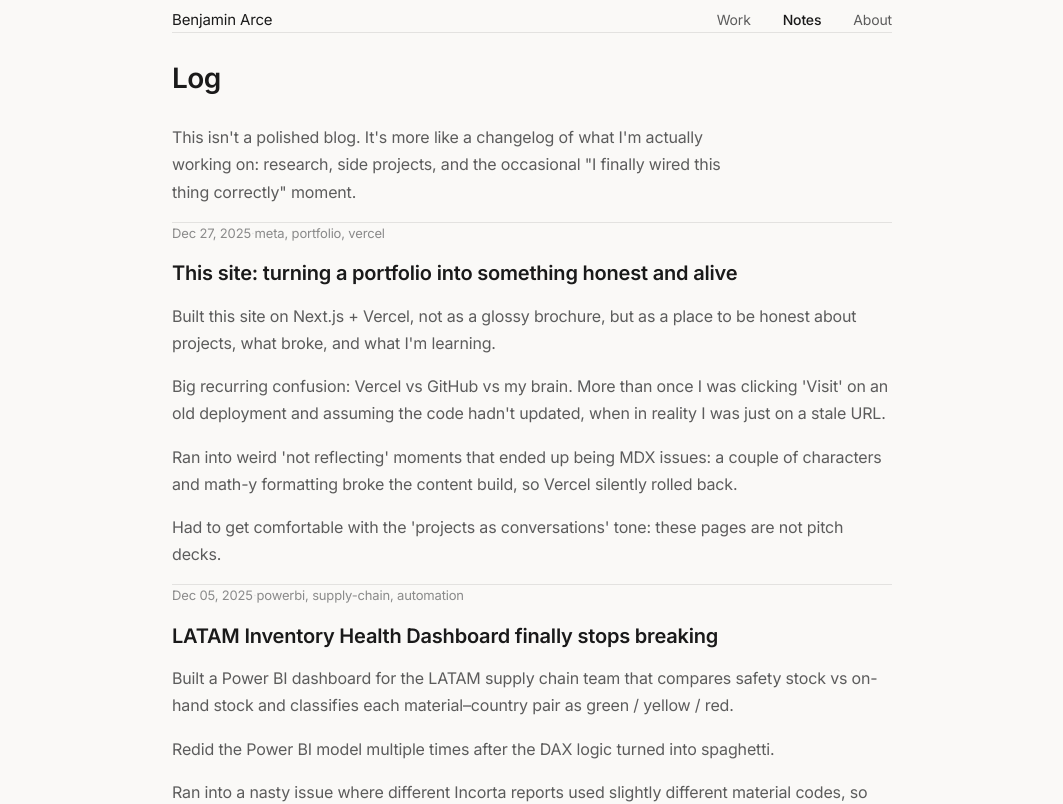
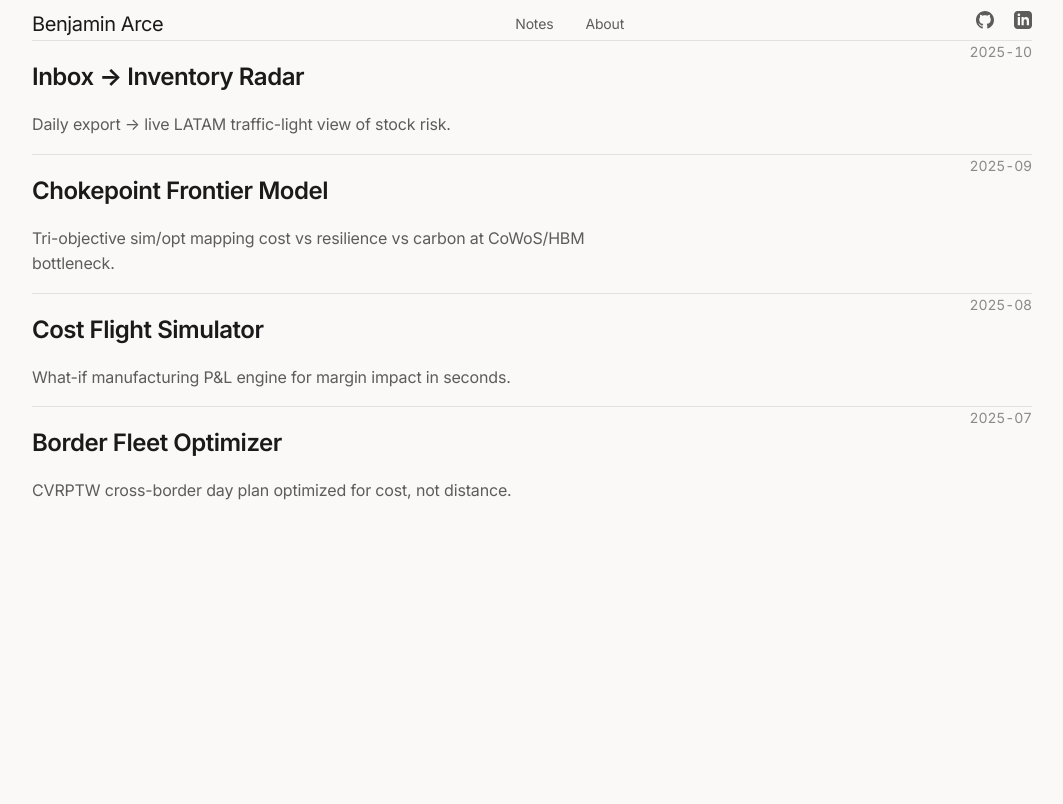
Before and after one commit to benjaminarce-cloud/arcev2-portfolio, a Next.js app: page /notes in a window 1280 px wide. Shown: the top 804 px of the page, without its empty margins (108-1171 px from the left). Built offline with nearby package versions, Linux system fonts and the light colour scheme.

Commit message:
Update page.tsx

```diff
--- a/src/app/notes/page.tsx
+++ b/src/app/notes/page.tsx
@@ -1,131 +1,104 @@
 import Link from "next/link";
 
-const logs = [
+const projects = [
   {
-    title: "This site: turning a portfolio into something honest and alive",
-    date: "Dec 27, 2025",
-    tags: ["meta", "portfolio", "vercel"],
-    content: [
-      "Built this site on Next.js + Vercel, not as a glossy brochure, but as a place to be honest about projects, what broke, and what I'm learning.",
-      "Big recurring confusion: Vercel vs GitHub vs my brain. More than once I was clicking 'Visit' on an old deployment and assuming the code hadn't updated, when in reality I was just on a stale URL.",
-      "Ran into weird 'not reflecting' moments that ended up being MDX issues: a couple of characters and math-y formatting broke the content build, so Vercel silently rolled back.",
-      "Had to get comfortable with the 'projects as conversations' tone: these pages are not pitch decks.",
-    ],
+    slug: "inbox-inventory-radar",
+    title: "Inbox → Inventory Radar",
+    description: "Daily export → live LATAM traffic-light view of stock risk.",
+    date: "2025-10",
   },
   {
-    title: "LATAM Inventory Health Dashboard finally stops breaking",
-    date: "Dec 05, 2025",
-    tags: ["powerbi", "supply-chain", "automation"],
-    content: [
-      "Built a Power BI dashboard for the LATAM supply chain team that compares safety stock vs on-hand stock and classifies each material–country pair as green / yellow / red.",
-      "Redid the Power BI model multiple times after the DAX logic turned into spaghetti.",
-      "Ran into a nasty issue where different Incorta reports used slightly different material codes, so joins silently failed.",
-      "Power Automate turned out to be surprisingly fragile. Small changes in conditions broke the flow.",
-      "The payoff: the team now talks in terms of 'reds' and 'yellows' instead of screenshotting spreadsheets.",
-    ],
+    slug: "chokepoint-frontier-model",
+    title: "Chokepoint Frontier Model",
+    description: "Tri-objective sim/opt mapping cost vs resilience vs carbon at CoWoS/HBM bottleneck.",
+    date: "2025-09",
   },
   {
-    title: "Thesis: from 'I want to do semiconductors' to a real chokepoint model",
-    date: "Nov 10, 2025",
-    tags: ["thesis", "semiconductors", "research"],
-    content: [
-      "Locked in the CoWoS/HBM chokepoint as the core of the thesis.",
-      "Spent a lot of time stuck at the 'topic fog' stage: I knew I wanted semiconductors + resilience + climate, but everything sounded either too generic or too impossible.",
-      "Kept running into papers that ended with 'firms should share more data and collaborate' as the big conclusion. Felt unrealistic and lazy.",
-      "The turning point was deciding to bake that disagreement into the thesis: assume no magical cross-firm data sharing.",
-      "Started drafting the formal structure: sets, decision variables, tri-objective function.",
-    ],
+    slug: "cost-flight-simulator",
+    title: "Cost Flight Simulator",
+    description: "What-if manufacturing P&L engine for margin impact in seconds.",
+    date: "2025-08",
   },
   {
-    title: "Manufacturing Cost Intelligence System becomes a real thinking tool",
-    date: "Jul 20, 2025",
-    tags: ["manufacturing", "analytics", "streamlit"],
-    content: [
-      "Took the idea of 'flight simulator for manufacturing decisions' and pushed it far enough that you can feel portfolio-level impact in a slider move.",
-      "Built the first version of the P&L simulator. Streamlit made it easy to iterate, but very tempting to keep adding sliders with no structure.",
-      "Hit a wall when I mixed too much logic into the UI. Refactored so /app/core holds the brain and Streamlit is just the face.",
-      "Prompt engineering for the AI 'strategist' took several tries. Early versions just rephrased charts.",
-      "Accepted that this version is a thinking tool, not an ERP replacement.",
-    ],
-  },
-  {
-    title: "Cross-Border Fleet Optimizer actually starts working",
-    date: "Jun 15, 2025",
-    tags: ["logistics", "python", "optimization"],
-    content: [
-      "First real 'systems' project: turning a whiteboard-style Laredo dispatch problem into a Python tool.",
-      "Got the first version running with straight-line distances. Worked on paper but felt fake.",
-      "Biggest early headache: wrestling with OR-Tools' routing model. Kept wiring callbacks wrong.",
-      "Hooked up a local OSRM container so Texas routes use real road travel times. Whole journey of Docker pulls and port issues.",
-      "First time the model chose a longer route in kilometers but cheaper in total cost was the moment it stopped feeling like a school assignment.",
-    ],
+    slug: "border-fleet-optimizer",
+    title: "Border Fleet Optimizer",
+    description: "CVRPTW cross-border day plan optimized for cost, not distance.",
+    date: "2025-07",
   },
 ];
 
-export default function NotesPage() {
+export default function HomePage() {
   return (
     <div className="min-h-screen bg-[var(--bg)]">
-      <div className="max-w-[720px] mx-auto px-8">
+      <div className="max-w-[1000px] mx-auto px-12">
         {/* Header */}
         <header className="pt-10 pb-10 flex items-center justify-between border-b border-[var(--hair)]">
           <Link
             href="/"
-            className="text-[15px] font-medium text-[var(--text)] tracking-[-0.01em]"
+            className="text-[20px] font-semibold text-[var(--text)] tracking-[-0.02em]"
           >
             Benjamin Arce
           </Link>
 
           <nav className="nav-container">
-            <Link href="/work" className="nav-link">
-              Work
-            </Link>
-            <Link href="/notes" className="nav-link-active">
+            <Link href="/notes" className="nav-link">
               Notes
             </Link>
             <Link href="/about" className="nav-link">
               About
             </Link>
           </nav>
+
+          <div className="social-container">
+            <a
+              href="https://github.com/benjaminarce-clouds"
+              target="_blank"
+              rel="noreferrer"
+              aria-label="GitHub"
+              className="social-link"
+            >
+              <svg width="18" height="18" viewBox="0 0 24 24" fill="currentColor">
+                <path d="M12 0c-6.626 0-12 5.373-12 12 0 5.302 3.438 9.8 8.207 11.387.599.111.793-.261.793-.577v-2.234c-3.338.726-4.033-1.416-4.033-1.416-.546-1.387-1.333-1.756-1.333-1.756-1.089-.745.083-.729.083-.729 1.205.084 1.839 1.237 1.839 1.237 1.07 1.834 2.807 1.304 3.492.997.107-.775.418-1.305.762-1.604-2.665-.305-5.467-1.334-5.467-5.931 0-1.311.469-2.381 1.236-3.221-.124-.303-.535-1.524.117-3.176 0 0 1.008-.322 3.301 1.23.957-.266 1.983-.399 3.003-.404 1.02.005 2.047.138 3.006.404 2.291-1.552 3.297-1.23 3.297-1.23.653 1.653.242 2.874.118 3.176.77.84 1.235 1.911 1.235 3.221 0 4.609-2.807 5.624-5.479 5.921.43.372.823 1.102.823 2.222v3.293c0 .319.192.694.801.576 4.765-1.589 8.199-6.086 8.199-11.386 0-6.627-5.373-12-12-12z" />
+              </svg>
+            </a>
+            <a
+              href="https://www.linkedin.com/in/benjaminarce"
+              target="_blank"
+              rel="noreferrer"
+              aria-label="LinkedIn"
+              className="social-link"
+            >
+              <svg width="18" height="18" viewBox="0 0 24 24" fill="currentColor">
+                <path d="M19 0h-14c-2.761 0-5 2.239-5 5v14c0 2.761 2.239 5 5 5h14c2.762 0 5-2.239 5-5v-14c0-2.761-2.238-5-5-5zm-11 19h-3v-11h3v11zm-1.5-12.268c-.966 0-1.75-.79-1.75-1.764s.784-1.764 1.75-1.764 1.75.79 1.75 1.764-.783 1.764-1.75 1.764zm13.5 12.268h-3v-5.604c0-3.368-4-3.113-4 0v5.604h-3v-11h3v1.765c1.396-2.586 7-2.777 7 2.476v6.759z" />
+              </svg>
+            </a>
+          </div>
         </header>
 
-        {/* Intro */}
-        <section className="pt-16 pb-12 border-b border-[var(--hair)]">
-          <h1 className="text-[28px] font-semibold tracking-[-0.02em] text-[var(--text)] mb-4">
-            Log
-          </h1>
-          <p className="text-[16px] leading-[1.7] text-[var(--muted)] max-w-[56ch]">
-            This isn't a polished blog. It's more like a changelog of what I'm
-            actually working on: research, side projects, and the occasional "I
-            finally wired this thing correctly" moment.
-          </p>
-        </section>
-
-        {/* Entries */}
-        <main className="pt-12 pb-32">
-          {logs.map((log, i) => (
-            <article
-              key={i}
-              className={`pb-12 mb-12 ${
-                i < logs.length - 1 ? "border-b border-[var(--hair)]" : ""
+        {/* Main content */}
+        <main className="pt-20 pb-32">
+          {projects.map((project, index) => (
+            <Link
+              key={project.slug}
+              href={`/work/${project.slug}`}
+              className={`project-link ${index === 0 ? "pt-0" : "pt-12"} pb-12 ${
+                index < projects.length - 1 ? "border-b border-[var(--hair)]" : ""
               }`}
             >
-              <div className="text-[13px] text-[var(--faint)] mb-3 flex gap-3 items-center">
-                <span>{log.date}</span>
-                <span className="text-[var(--hair)]">·</span>
-                <span>{log.tags.join(", ")}</span>
-              </div>
-              <h2 className="text-[20px] font-semibold leading-[1.3] text-[var(--text)] mb-4 tracking-[-0.01em]">
-                {log.title}
-              </h2>
-              {log.content.map((p, j) => (
-                <p
-                  key={j}
-                  className="text-[16px] leading-[1.7] text-[var(--muted)] mb-3"
-                >
-                  {p}
-                </p>
-              ))}
-            </article>
+              <article className="flex justify-between items-start gap-12">
+                <div className="flex-1">
+                  <h2 className="project-title text-[24px] font-semibold tracking-[-0.02em] text-[var(--text)] leading-[1.3]">
+                    {project.title}
+                  </h2>
+                  <p className="mt-3 text-[16px] leading-[1.6] text-[var(--muted)] max-w-[56ch]">
+                    {project.description}
+                  </p>
+                </div>
+                <span className="text-[14px] text-[var(--faint)] tabular-nums flex-shrink-0 pt-1">
+                  {project.date}
+                </span>
+              </article>
+            </Link>
           ))}
         </main>
       </div>
```
